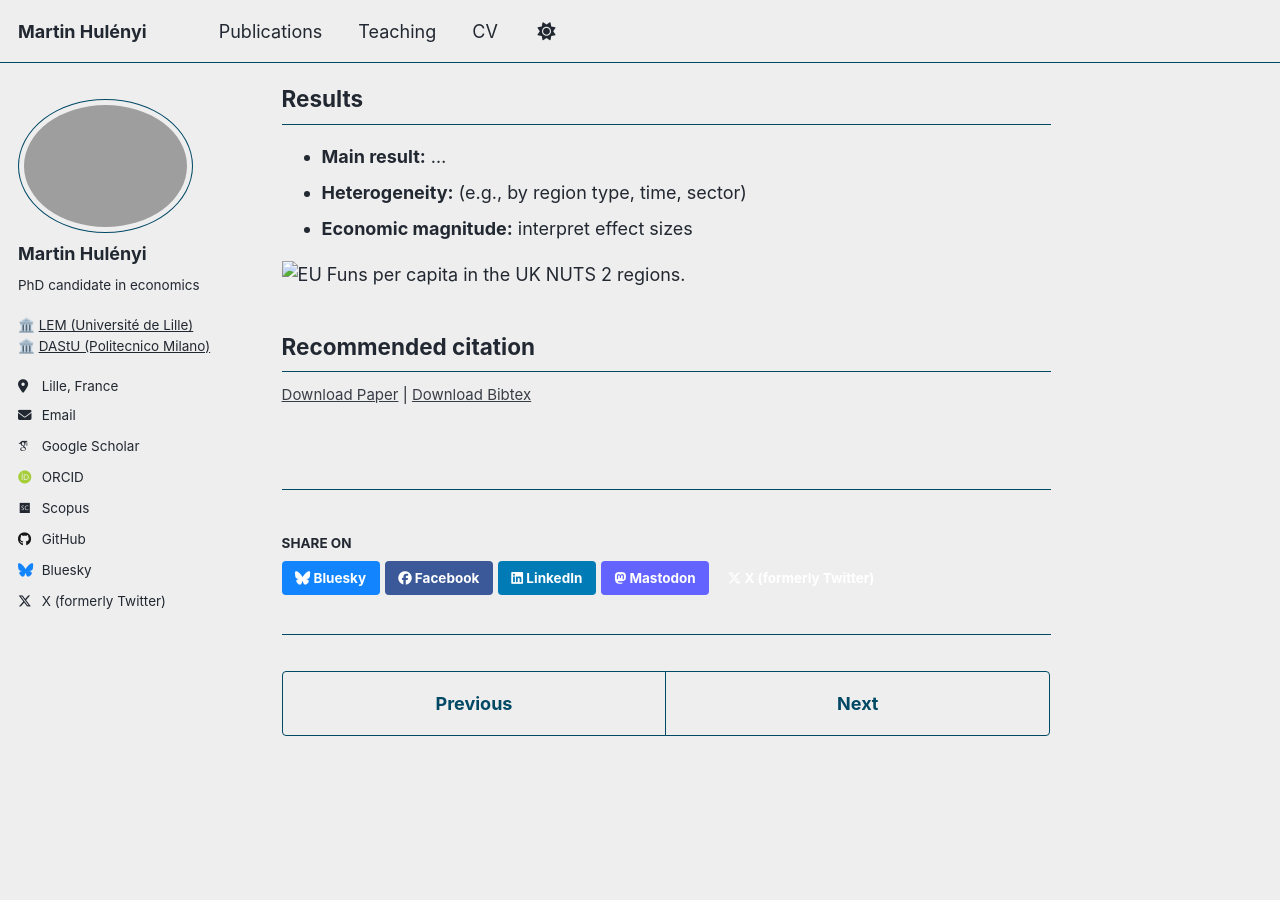
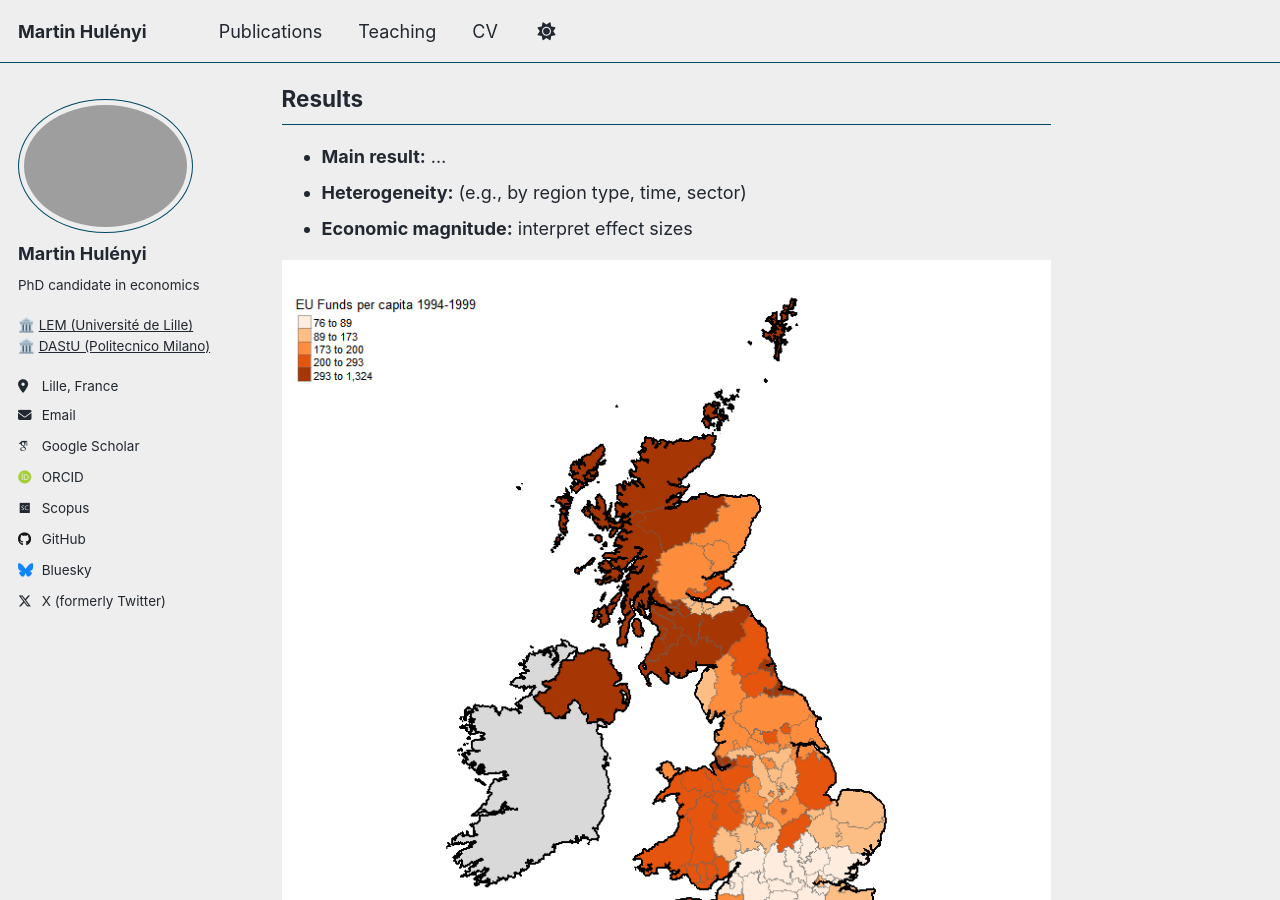
Before and after one commit to martinhulenyi/martinhulenyi.github.io, a Jekyll site: the page built from _publications/01_eu_funds_brexit.md, in a window 1280 px wide and 900 px high, scrolled down 1076 px. Built offline with Jekyll 4.4.1, drawn with Linux system fonts in a browser that asks for light colours; some web fonts are replaced; a script that is not in the unit is left out.

Commit message:
Update 01_eu_funds_brexit.md

```diff
--- a/_publications/01_eu_funds_brexit.md
+++ b/_publications/01_eu_funds_brexit.md
@@ -37,7 +37,7 @@ One paragraph on what the paper asks and why it matters.
 - **Economic magnitude:** interpret effect sizes
 
 
-![EU Funs per capita in the UK NUTS 2 regions.](files/eu_funds.gif)
+![EU Funs per capita in the UK NUTS 2 regions.](/files/eu_funds.gif)
 
 
 
```
